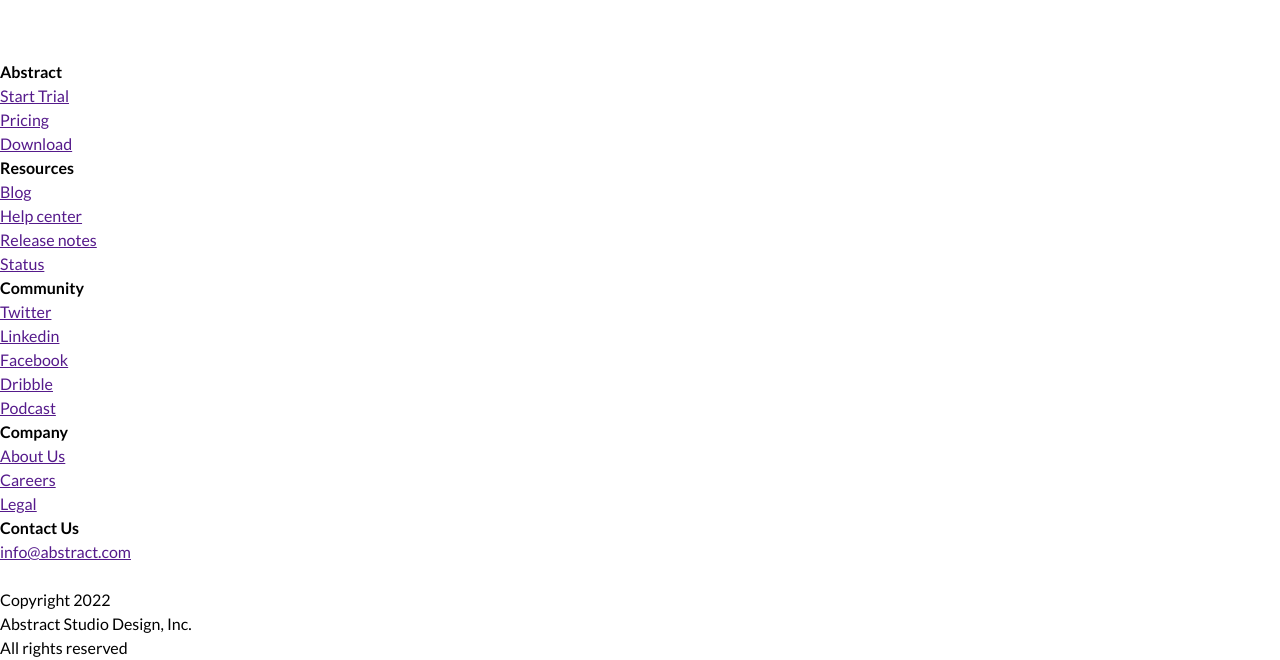
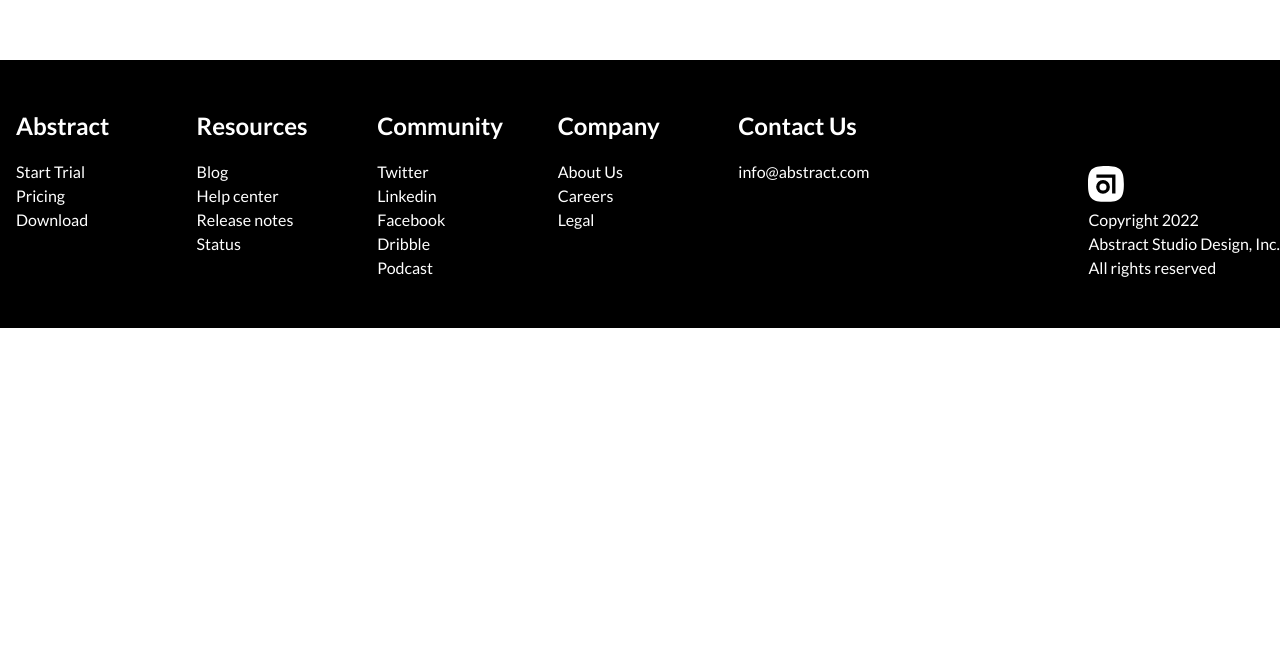
Before and after one commit to darpserj/abstract, a website: page index.html in a window 1280 px wide. Shown: the part 1440-2100 px from the top of the page. After the commit the page ends 1768 px from the top, so only its background shows below. Drawn offline with Linux system fonts and the light colour scheme.

Commit message:
footer done again

```diff
--- a/index.html
+++ b/index.html
@@ -127,9 +127,13 @@
                     <li class="footer-item"><a href="" class="footer-link">info@abstract.com</a></li>
                 </ul>
             </div>
-            <div class="footer-section">
-                <img src="" alt="" class="footer-img">
-                <p class="footer-paragraph">Copyright 2022</p>
+            <div class="footer-section  footer-special">
+                <svg class="abstract-logo-footer" width="36" height="36" xmlns="http://www.w3.org/2000/svg" viewBox="0 0 200 51" preserveAspectRatio="xMinYMid slice">
+                    <g class="abstract-logo-mark-footer" fill="#fff">
+                      <path d="M25.41 0C5.08 0 0 5.08 0 25.41s5.08 25.41 25.41 25.41 25.41-5.08 25.41-25.41S45.74 0 25.41 0zm-4.17 39.31A9.73 9.73 0 1 1 31 29.58a9.75 9.75 0 0 1-9.76 9.73zm17.67-.4h-4.77V16.67H11.91v-4.76h27z"></path>
+                      <circle cx="21.24" cy="29.58" r="4.96"></circle>
+                    </g>
+                  </svg>                <p class="footer-paragraph">Copyright 2022</p>
                 <p class="footer-paragraph">Abstract Studio Design, Inc.</p>
                 <p class="footer-paragraph">All rights reserved</p>
             </div>
--- a/resources/style.scss
+++ b/resources/style.scss
@@ -41,8 +41,8 @@
             z-index: 2;
         }
     .search-input{
+        position: relative;
         display: block;
-        position: relative;
         width: 100%;
         height: 4rem;
         padding: 1rem;
@@ -89,3 +89,39 @@
                     display: block;
                     font-size: 1.5rem;
                 }
+
+.footer{
+    color: white;
+    background-color: black;
+}
+    .footer-wrapper{
+        display: grid;
+        grid-template-columns: repeat(auto-fit, minmax(150px, 1fr));
+/*         gap: 3rem;
+ */        max-width: 100rem;
+        padding-top: 3rem;
+        padding-bottom: 3rem;
+        padding-left: 1rem;
+        margin: auto;
+    }
+        .footer-section{}
+        .footer-special{
+            grid-column: span 2;
+            align-self: end;
+            justify-self: end;
+            padding-top: 3rem;
+        }
+            .footer-heading{
+                margin-bottom: 1rem;
+                font-size: 1.5rem;
+            }
+            .footer-list{
+                display: block;
+                list-style-type: none;
+            }
+                .footer-item{}
+                    .footer-link{
+                        display: block;
+                        color: white;
+                        text-decoration: none;
+                    }
```
Also changed, not shown: resources/style.css, 1 other file.
